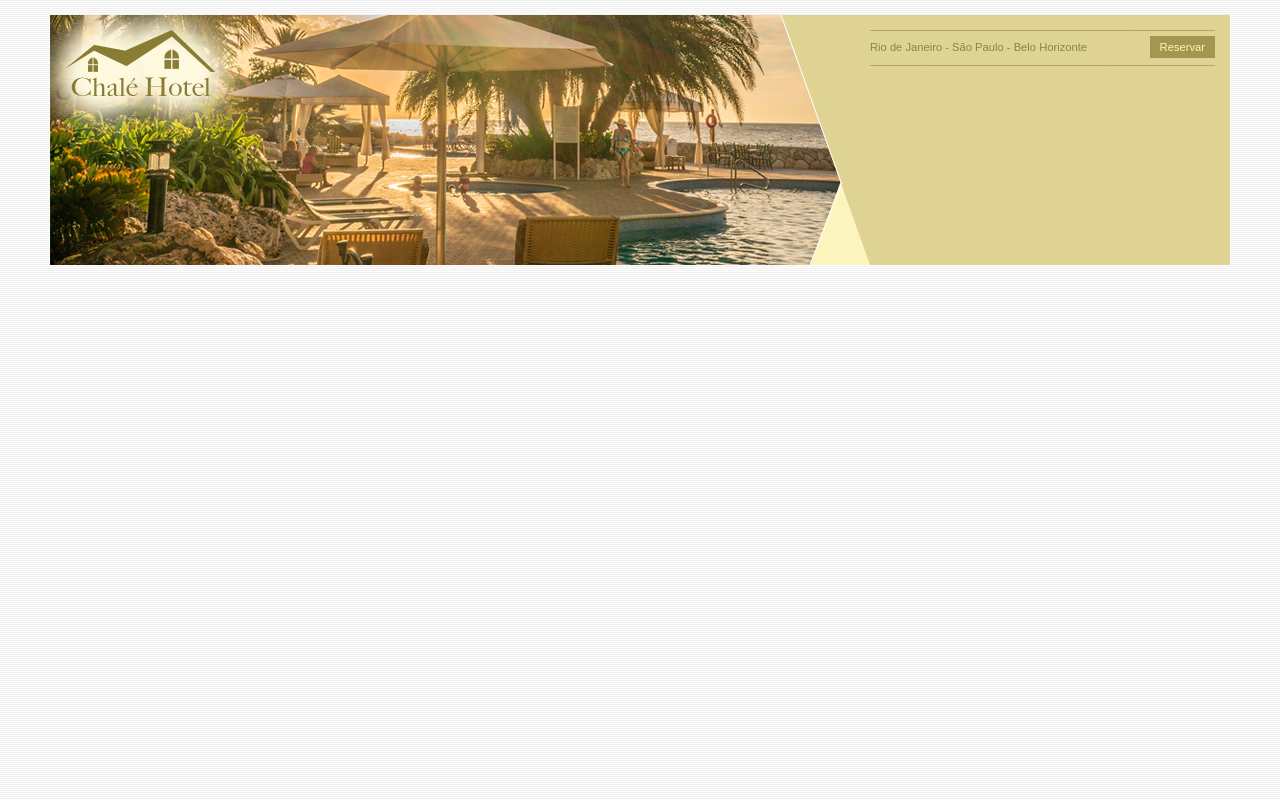
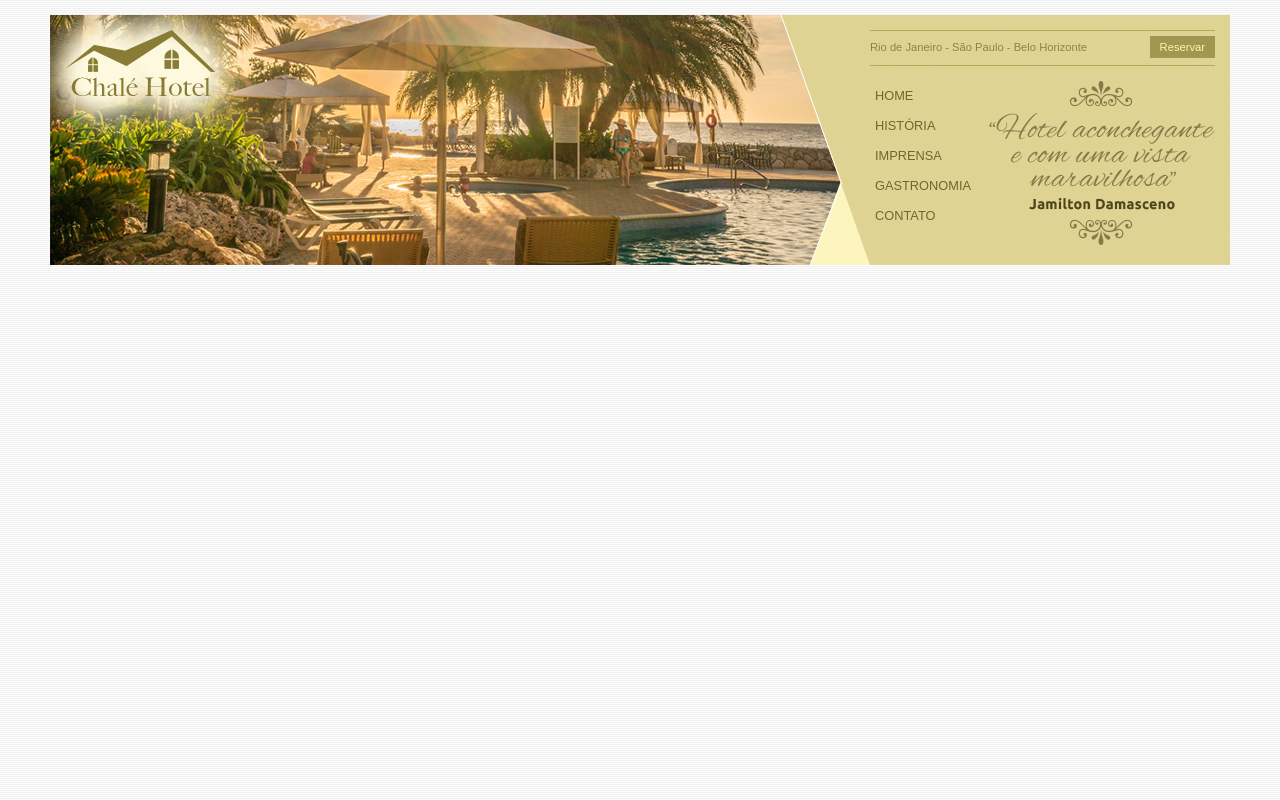
Before and after one commit to FelipeSouuza/projeto-chale, a plain HTML site: page index.html in a window 1280 px wide. Drawn offline with Linux system fonts and the light colour scheme.

Commit message:
arualização 3

```diff
--- a/index.html
+++ b/index.html
@@ -24,6 +24,16 @@
                         <a class="reserva" href="">Reservar</a>
                         <div style="clear: both;"></div>
                     </div>
+                    <div id="menu">
+                        <ul id="navegacao">
+                            <li><a href="">Home</a></li>
+                            <li><a href="">História</a></li>
+                            <li><a href="">Imprensa</a></li>
+                            <li><a href="">Gastronomia</a></li>
+                            <li><a href="">Contato</a></li>
+                        </ul>
+                        <img class="depoimento" src="imagens/depoimento.png" alt="depoimento">
+                    </div>
                 </div>
             </div>
         </div>
--- a/style.css
+++ b/style.css
@@ -87,3 +87,33 @@ a.reserva {
     padding: 5px 10px;
     float: right;
 }
+
+#menu {
+    margin-top: 15px;
+}
+
+ul {
+    list-style: none;
+}
+
+ul#navegacao {
+    float: left;
+}
+
+ul#navegacao a {
+    text-transform: uppercase;
+    font-size: 0.8em;
+    padding: 5px;
+    color: #6e672c;
+    line-height: 30px;
+}
+
+ul#navegacao a:hover {
+    background: #fdf6be;
+}
+
+.depoimento {
+    width: 226px;
+    height: 164px;
+    float: right;
+}
```
